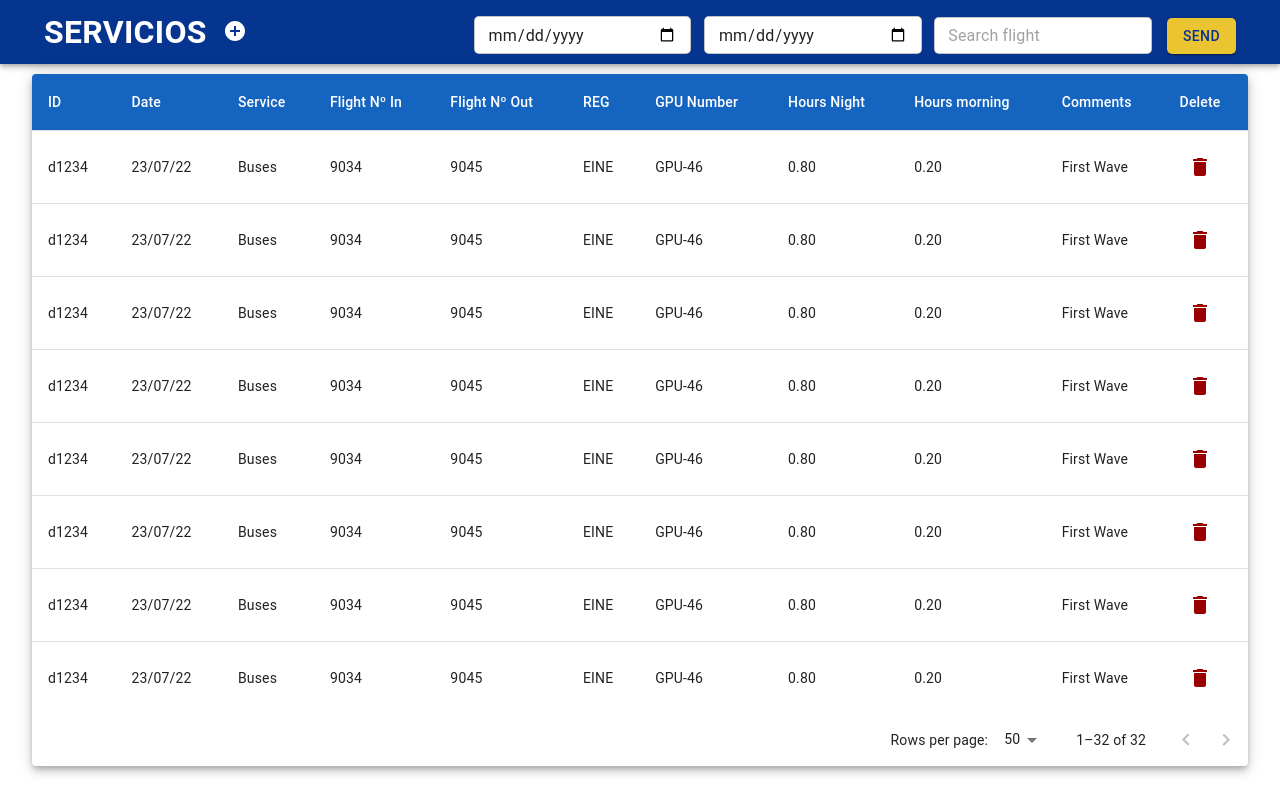
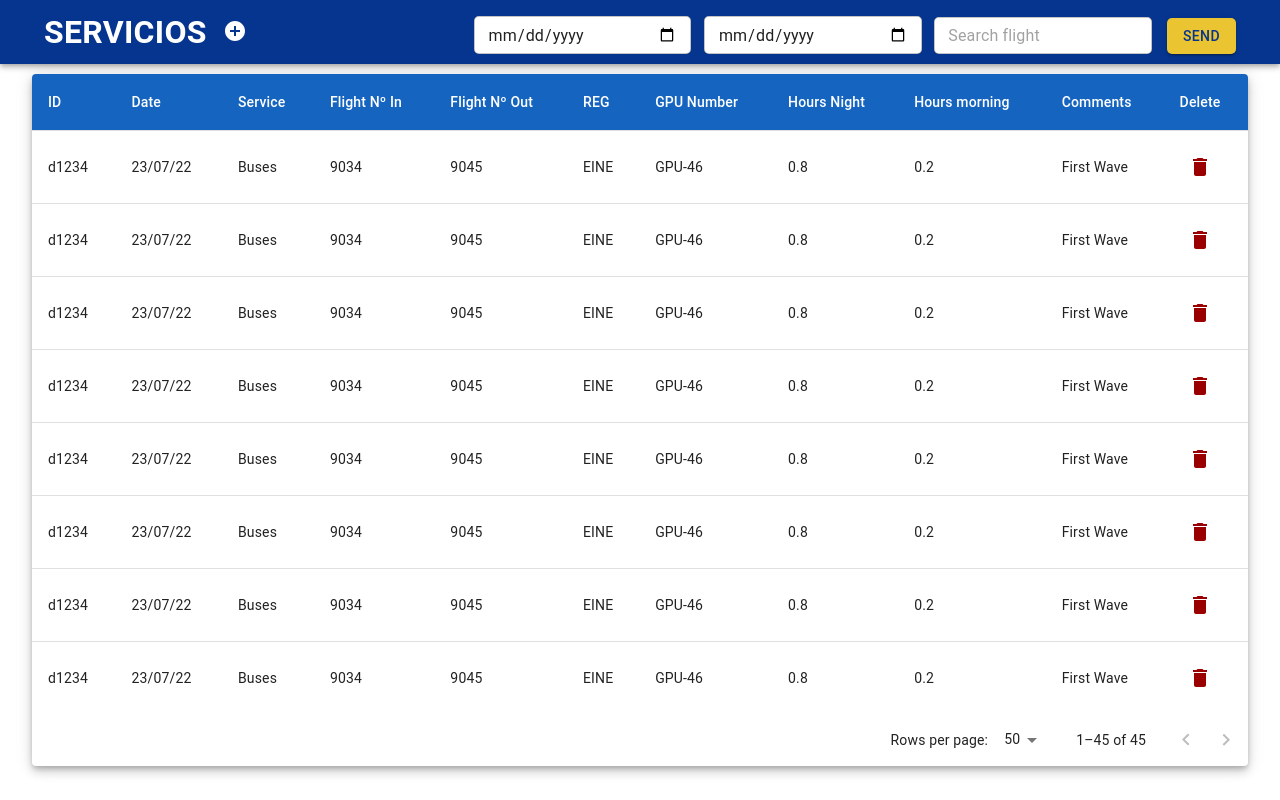
Before and after one commit to AzulHandling-DEVS/Servicios-reactjs, a React (Create React App) app in the folder servicios/: page / in a window 1280 px wide. Built offline with nearby package versions, Linux system fonts and the light colour scheme.

Commit message:
BUG: Botón de enviar el formulario en el drawer refresca página y ni idea de por qué

```diff
--- a/servicios/src/componets/header/index.jsx
+++ b/servicios/src/componets/header/index.jsx
@@ -1,29 +1,31 @@
 import * as React from 'react';
+import { useState } from 'react';
 import AppBar from '@mui/material/AppBar';
 import Box from '@mui/material/Box';
 import TextField from '@mui/material/TextField';
 import Typography from '@mui/material/Typography';
-import './style.css';
+import Button from '@mui/material/Button';
 import { Stack } from '@mui/material';
 import MenuDrawer from '../drawer';
-import Button from '@mui/material/Button';
+import './style.css';
+
+
+
 
 export default function Header() {
 
     const current = new Date();
     const date = `${current.getDate()}-${current.getMonth() + 1}-${current.getFullYear()}`;
+    const [searchValue, setSearchValue] = useState('');
 
-    const getDate1Value = (event)=>{
-        // show the date_1 input value to console
+
+    const getDate1Value = (event) => {
         const date1Value = event.target.value;
-
         console.log(date1Value, 'date1Value');
     };
 
-    const getDate2Value = (event)=>{
-        // show the date_1 input value to console
+    const getDate2Value = (event) => {
         const date2Value = event.target.value;
-
         console.log(date2Value, 'date2Value');
     };
 
@@ -51,12 +53,11 @@ export default function Header() {
                         direction="row"
                         spacing={2}
                         alignItems="center">
-
                         <Typography
                             noWrap
                             component="div"
                             sx={{
-                                display: { xs: 'none', sm: 'block'},
+                                display: { xs: 'none', sm: 'block' },
                                 marginRight: '15px',
                                 fontWeight: 'bold',
                                 fontSize: '2rem',
@@ -95,9 +96,11 @@ export default function Header() {
                                 marginLeft: '1vw'
                             }}
                         />
+                        <form type="submit"
+                        className='search_flight-form'>
                         <TextField
                             className='search_flight'
-                            id="date"
+                            id="input_search"
                             type="text"
                             placeholder="Search flight"
                             size='small'
@@ -108,17 +111,24 @@ export default function Header() {
                                 paddingTop: '1vh',
                                 marginLeft: '1vw',
                             }}
+                            value={searchValue}
+                            onChange={(e) => setSearchValue(e.target.value)}
                         />
                         <Button
                             className='button_send'
                             variant="contained"
+                            type='submit'
                             sx={{
                                 color: '#06358F',
                                 backgroundColor: '#EBC431',
                                 borderRadius: '5px',
                                 marginLeft: '15px',
-                            }}>
-                            Send</Button>
+                            }}
+                            onClick={console.log("searchValue")}
+                            >
+                            Send
+                        </Button>
+                        </form>
                     </div>
                 </Stack>
             </AppBar>
--- a/servicios/src/componets/header/style.css
+++ b/servicios/src/componets/header/style.css
@@ -19,3 +19,9 @@ border-radius: 5px;
     flex-direction: row;
     align-items: baseline;
 }
+
+.search_flight-form{
+    display: flex;
+    flex-direction: row;
+    align-items: baseline;
+}
--- a/servicios/src/componets/tabla/index.jsx
+++ b/servicios/src/componets/tabla/index.jsx
@@ -1,5 +1,5 @@
 import * as React from 'react';
-// import $ from 'jquery';
+import $ from 'jquery';
 import { useState } from 'react';
 import Paper from '@mui/material/Paper';
 import Table from '@mui/material/Table';
@@ -20,69 +20,67 @@ const columns = [
         id: 'service',
         label: 'Service',
         width: '10px',
-        format: (value) => value.toLocaleString('en-US'),
+        format: (value) => value.toLocaleString(),
         align: 'center',
     },
     {
         id: 'FlNoIn',
         label: 'Flight Nº In',
         width: '10px',
-        format: (value) => value.toLocaleString('en-US'),
+        format: (value) => value.toLocaleString(),
         align: 'center',
     },
     {
         id: 'FlNoOut',
         label: 'Flight Nº Out',
         width: '10px',
-        format: (value) => value.toFixed(2),
+        format: (value) => value.toLocaleString(),
         align: 'center',
     },
     {
         id: 'reg',
         label: 'REG',
         width: '10px',
-        format: (value) => value.toFixed(2),
+        format: (value) => value.toLocaleString(),
         align: 'center',
     },
     {
         id: 'gpunumber',
         label: 'GPU Number',
         width: '10px',
-        format: (value) => value.toFixed(2),
+        format: (value) => value.toLocaleString(),
         align: 'center',
     },
     {
         id: 'hoursnight',
         label: 'Hours Night',
         width: '10px',
-        format: (value) => value.toFixed(2),
+        format: (value) => value.toLocaleString(),
         align: 'center',
     },
     {
         id: 'hoursmorning',
         label: 'Hours morning',
         width: '10px',
-        format: (value) => value.toFixed(2),
+        format: (value) => value.toLocaleString(),
         align: 'center',
     },
     {
         id: 'comments',
         label: 'Comments',
         width: '10px',
-        format: (value) => value.toFixed(2),
+        format: (value) => value.toLocaleString(),
         align: 'center',
     },
     {
         id: 'deleteRow',
         label: 'Delete',
         width: '5px',
-        format: (value) => value.toFixed(2),
         align: 'center',
 
     },
 
 ];
-
 
 
 function createData(ID, date, service, FlNoIn, FlNoOut, reg, gpunumber, hoursnight, hoursmorning, comments, deleteRow) {
@@ -133,7 +131,19 @@ const rows = [
     createData('d1234', '23/07/22', 'Buses', '9034', '9045', 'EINE', 'GPU-46', 0.8, 0.2, 'First Wave', deleteRowIcon),
     createData('d1234', '23/07/22', 'Buses', '9034', '9045', 'EINE', 'GPU-46', 0.8, 0.2, 'First Wave', deleteRowIcon),
     createData('d1234', '23/07/22', 'Buses', '9034', '9045', 'EINE', 'GPU-46', 0.8, 0.2, 'First Wave', deleteRowIcon),
-
+    createData('d1234', '23/07/22', 'Buses', '9034', '9045', 'EINE', 'GPU-46', 0.8, 0.2, 'First Wave', deleteRowIcon),
+    createData('d1234', '23/07/22', 'Buses', '9034', '9045', 'EINE', 'GPU-46', 0.8, 0.2, 'First Wave', deleteRowIcon),
+    createData('d1234', '23/07/22', 'Buses', '9034', '9045', 'EINE', 'GPU-46', 0.8, 0.2, 'First Wave', deleteRowIcon),
+    createData('d1234', '23/07/22', 'Buses', '9034', '9045', 'EINE', 'GPU-46', 0.8, 0.2, 'First Wave', deleteRowIcon),
+    createData('d1234', '23/07/22', 'Buses', '9034', '9045', 'EINE', 'GPU-46', 0.8, 0.2, 'First Wave', deleteRowIcon),
+    createData('d1234', '23/07/22', 'Buses', '9034', '9045', 'EINE', 'GPU-46', 0.8, 0.2, 'First Wave', deleteRowIcon),
+    createData('d1234', '23/07/22', 'Buses', '9034', '9045', 'EINE', 'GPU-46', 0.8, 0.2, 'First Wave', deleteRowIcon),
+    createData('d1234', '23/07/22', 'Buses', '9034', '9045', 'EINE', 'GPU-46', 0.8, 0.2, 'First Wave', deleteRowIcon),
+    createData('d1234', '23/07/22', 'Buses', '9034', '9045', 'EINE', 'GPU-46', 0.8, 0.2, 'First Wave', deleteRowIcon),
+    createData('d1234', '23/07/22', 'Buses', '9034', '9045', 'EINE', 'GPU-46', 0.8, 0.2, 'First Wave', deleteRowIcon),
+    createData('d1234', '23/07/22', 'Buses', '9034', '9045', 'EINE', 'GPU-46', 0.8, 0.2, 'First Wave', deleteRowIcon),
+    createData('d1234', '23/07/22', 'Buses', '9034', '9045', 'EINE', 'GPU-46', 0.8, 0.2, 'First Wave', deleteRowIcon),
+    createData('d1234', '23/07/22', 'Buses', '9034', '9045', 'EINE', 'GPU-46', 0.8, 0.2, 'First Wave', deleteRowIcon),
 ];
 
 export default function DataTable() {
@@ -151,7 +161,6 @@ export default function DataTable() {
         setPage(0);
     };
 
-
     /*
         const fetchServices = async () => {
             try {
@@ -159,9 +168,9 @@ export default function DataTable() {
                     url: "https://procesos/servicios-list.php",
                     type: 'GET',
                     data: {
-                        //  Fecha, // hacer por contexto con el date picker del header
-                        //  Fecha2, // hacer por contexto con el date picker del header
-                        //  APT, // ver por donde viene
+                          Fecha, // hacer por contexto con el date picker del header
+                          Fecha2, // hacer por contexto con el date picker del header
+                          APT, // ver por donde viene
                     }
                 })
                     .then(response => {
@@ -175,7 +184,6 @@ export default function DataTable() {
                 console.error(err.message)
             }
         }; */
-
 
     return (
         <Paper sx={{ width: '95vw', overflow: 'hidden', marginLeft: '2.5vw', marginTop: '10px' }} elevation={6} >
--- /dev/null
+++ b/servicios/src/context/searchContext/searchFlightsContext.js
@@ -0,0 +1,5 @@
+import { createContext } from "react";
+
+export const searchFlights = "searchValue";
+
+export const InputSearchFlightsContext = createContext("searchValue");
```
Also changed, not shown: servicios/src/componets/drawer/index.jsx (+6 -18 lines), servicios/src/context/searchContext/InputSearchFlightsContextProvider.jsx (added, +16 -0 lines).
